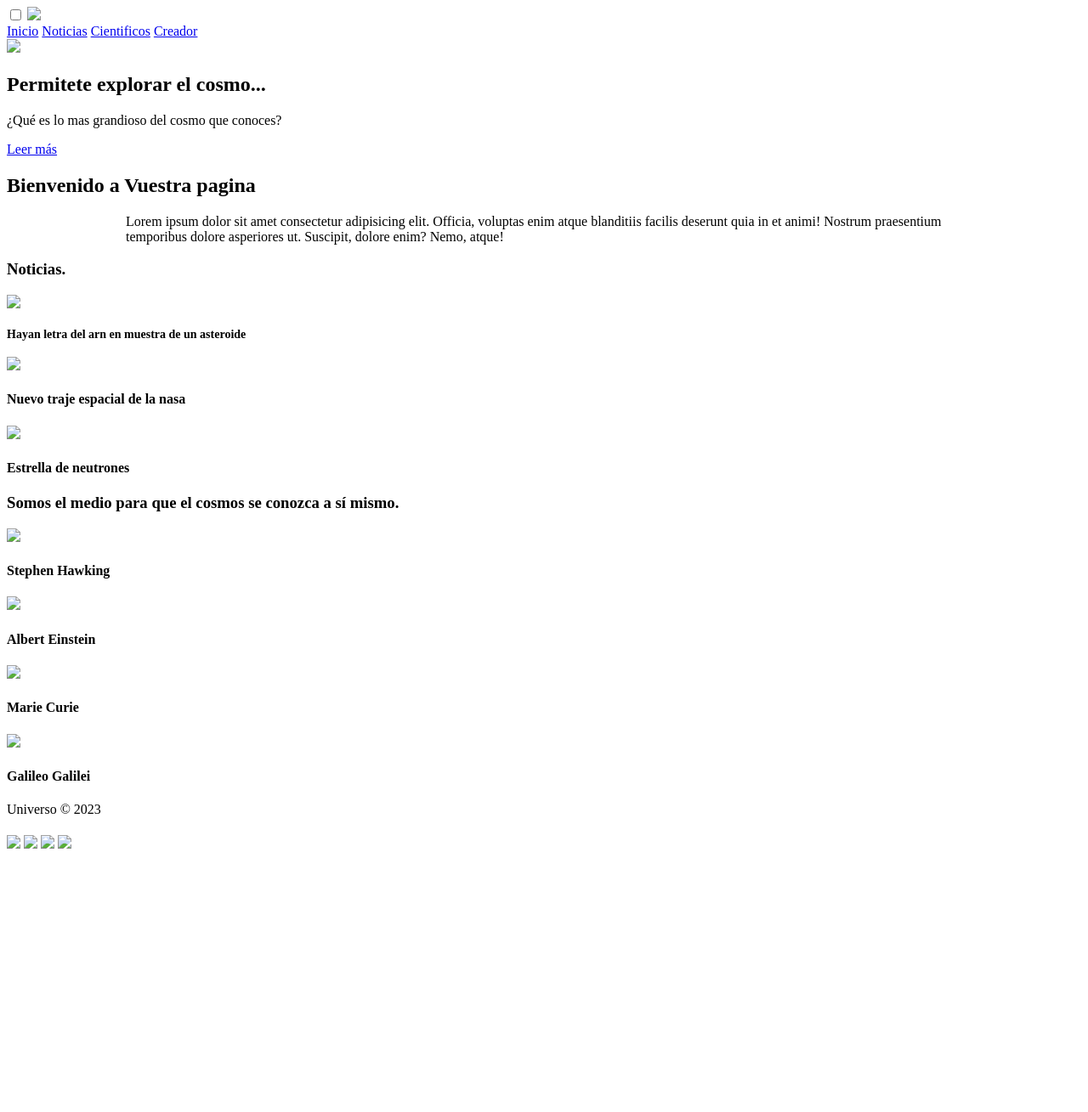
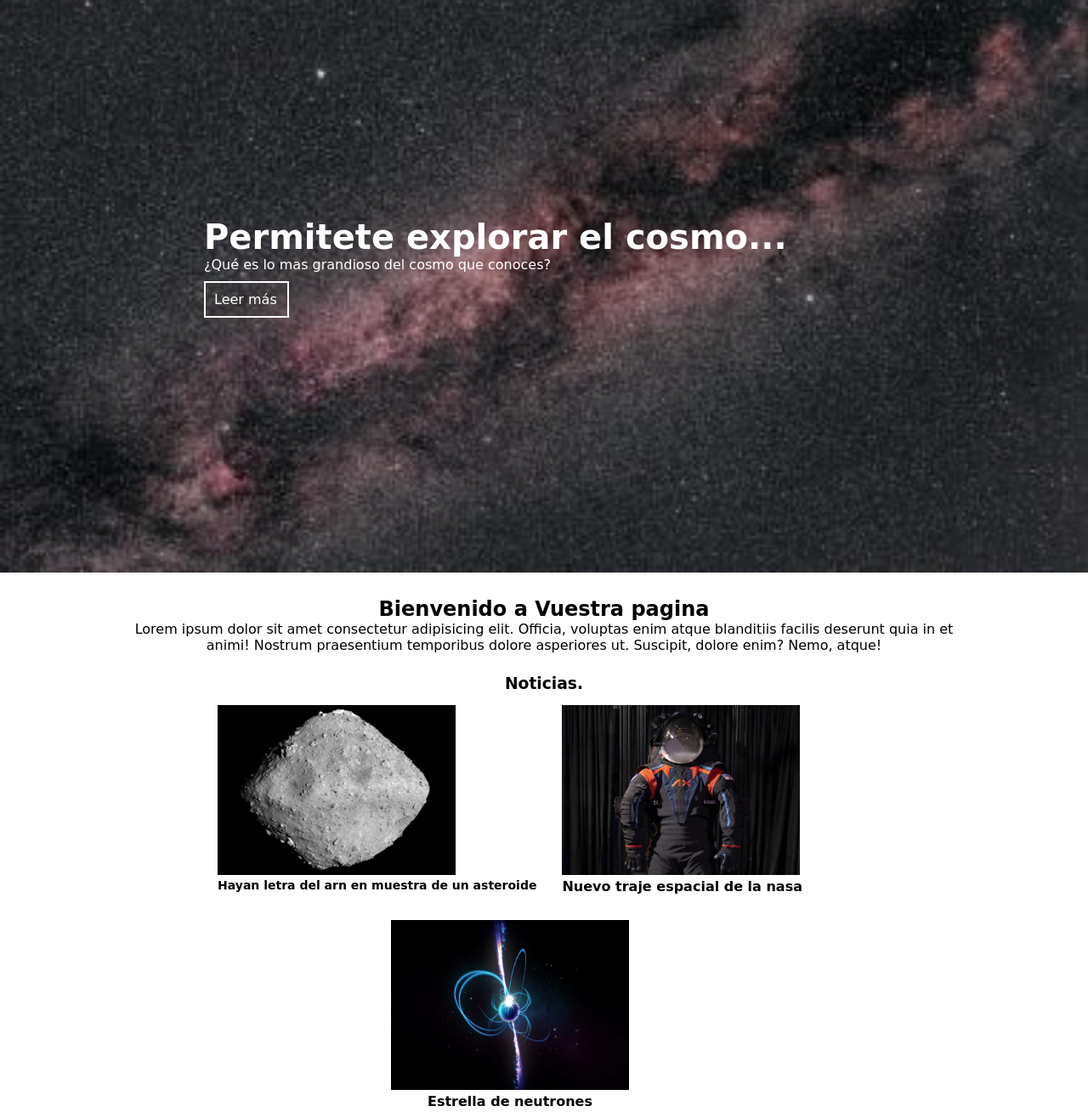
Before and after one commit to Jean-Torres/Universo, a plain HTML site: page index.html in a window 1280 px wide. Shown: the part 72-1381 px from the top of the page at 85% size. Before the commit the page ends 1083 px from the top, so only its background shows below. Drawn offline with Linux system fonts and the light colour scheme; the site is published under a folder, as on GitHub Pages, so addresses that start at the root find nothing; a web font is replaced by a local one.

Commit message:
corrigiendo urls

```diff
--- a/index.html
+++ b/index.html
@@ -5,16 +5,16 @@
     <meta http-equiv="X-UA-Compatible" content="IE=edge">
     <meta name="viewport" content="width=device-width, initial-scale=1.0">
     <title>Univers</title>
-    <link rel="stylesheet" href="/Stylos/stylo.css">
+    <link rel="stylesheet" href="./Stylos/stylo.css">
 </head>
 
 <body>
     <header>
         <div class="contenedor">
 
-            <h1 class="galaxy-png"><img src="/imagenes/galaxy.png" style="width: 30px;"> Universo</h1>
+            <h1 class="galaxy-png"><img src="./imagenes/galaxy.png" style="width: 30px;"> Universo</h1>
             <input type="checkbox" id="menu-bar">
-            <label for="menu-bar" class="Icon-menu"><img src="/imagenes/circled-menu.png" style="width: 30px;"></label>
+            <label for="menu-bar" class="Icon-menu"><img src="./imagenes/circled-menu.png" style="width: 30px;"></label>
 
             <nav class="menu">
                 <a href="#banner">Inicio</a>
@@ -27,7 +27,7 @@
 
     <main>
         <section id="banner">
-            <img src="/imagenes/agujero_negro.jpg">
+            <img src="./imagenes/agujero_negro.jpg">
             <div class="contenedor">
                 <h2>Permitete explorar el cosmo...</h2>
                 <p>¿Qué es lo mas grandioso del cosmo que conoces?</p>
@@ -45,15 +45,15 @@
             <h3>Noticias.</h3>
             <div class="contenedor">
                 <article>
-                    <img src="/imagenes/arn_asteroide.jpg">
+                    <img src="./imagenes/arn_asteroide.jpg">
                     <h4 style="font-size: 14px;">Hayan letra del arn en muestra de un asteroide </h4>
                 </article>
                 <article>
-                    <img src="/imagenes/traje_nasa.jpg">
+                    <img src="./imagenes/traje_nasa.jpg">
                     <h4>Nuevo traje espacial de la nasa</h4>
                 </article>
                 <article>
-                    <img src="/imagenes/strella_de_neutrones.jpg">
+                    <img src="./imagenes/strella_de_neutrones.jpg">
                     <h4>Estrella de neutrones</h4>
                 </article>
             </div>
@@ -63,21 +63,21 @@
             <h3>Somos el medio para que el cosmos se conozca a sí mismo.</h3>
             <div class="contenedor">
                 <div class="info-universo">
-                    <img src="/imagenes/Stephen Hawking.jfif">
+                    <img src="./imagenes/Stephen Hawking.jfif">
                     <h4>Stephen Hawking</h4>
                 </div>
                 <div class="info-universo">
-                    <img src="/imagenes/albert-einstein.jpg">
+                    <img src="./imagenes/albert-einstein.jpg">
                     <h4>Albert Einstein</h4>
                 </div>
                 <div class="info-universo">
-                    <img src="/imagenes/Marie-Curie.jpg">
+                    <img src="./imagenes/Marie-Curie.jpg">
                     <h4>Marie Curie
 
                     </h4>
                 </div>
                 <div class="info-universo">
-                    <img src="/imagenes/galileo.jfif">
+                    <img src="./imagenes/galileo.jfif">
                     <h4>Galileo Galilei</h4>
                 </div>
             </div>
@@ -87,10 +87,10 @@
         <div class="contenedor">
             <p class="copy">Universo &copy; 2023</p>
             <div class="sociales">
-                <a class="icon-facebook" href="https://www.facebook.com/NASA/?locale=es_LA"><img src="/imagenes/facebook.png" style="width: 25px; margin-top: 5px;"></a>
-                <a class="icon-twintter" href="https://twitter.com/NASA_es"><img src="/imagenes/twitter.png" style="width: 25px; margin-top: 5px;"></a>
-                <a class="icon-instagram" href="https://www.instagram.com/nasa/?hl=es"><img src="/imagenes/instagram.png" style="width: 25px; margin-top: 5px;"></a>
-                <a class="icon-youtube" href="https://youtu.be/v90tjs5NhQ0"><img src="/imagenes/youtube.png" style="width: 25px; margin-top: 5px;"></a>
+                <a class="icon-facebook" href="https://www.facebook.com/NASA/?locale=es_LA"><img src="./imagenes/facebook.png" style="width: 25px; margin-top: 5px;"></a>
+                <a class="icon-twintter" href="https://twitter.com/NASA_es"><img src="./imagenes/twitter.png" style="width: 25px; margin-top: 5px;"></a>
+                <a class="icon-instagram" href="https://www.instagram.com/nasa/?hl=es"><img src="./imagenes/instagram.png" style="width: 25px; margin-top: 5px;"></a>
+                <a class="icon-youtube" href="https://youtu.be/v90tjs5NhQ0"><img src="./imagenes/youtube.png" style="width: 25px; margin-top: 5px;"></a>
             </div>
         </div>
     </footer>
```
